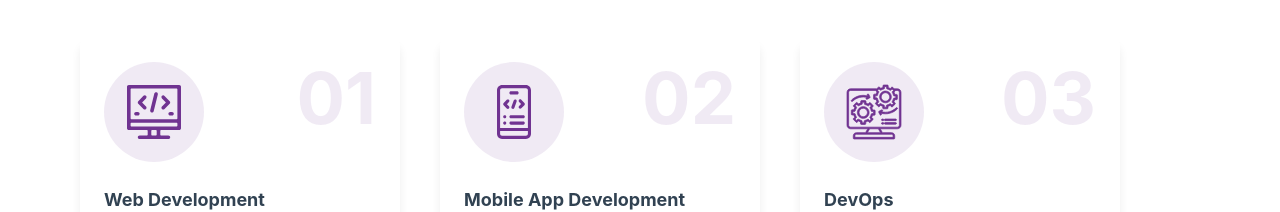
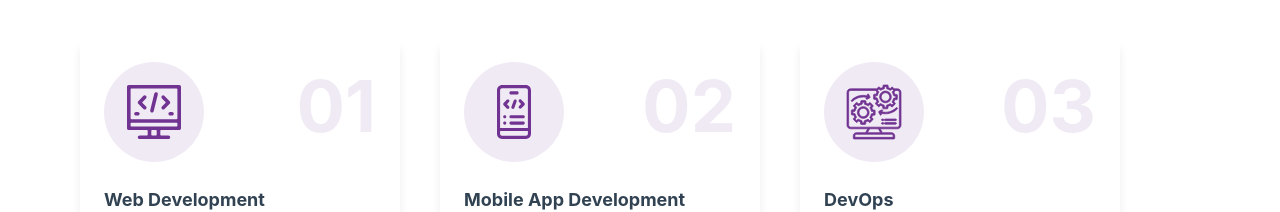
Before and after one commit to CLEVIT-Development/clevit-fe, a React (Vite) app: page / in a window 1280 px wide. Shown: the part 550-762 px from the top of the page. Built offline with nearby package versions, Linux system fonts and the light colour scheme.

Commit message:
ref: refactor orders

```diff
--- a/src/components/ui/ServiceCard.tsx
+++ b/src/components/ui/ServiceCard.tsx
@@ -14,7 +14,7 @@ const ServiceCard = ({ Icon, order, title, description }: Props) => {
         <div className="bg-purple200 rounded-full w-[100px] h-[100px] flex items-center justify-center">
           {Icon}
         </div>
-        <p className="text-purple200 text-7xl font-bold">{order}</p>
+        <p className="text-purple200 text-7xl font-bold mt-2">{order}</p>
       </div>
       <p className="text-gray200 text-md mt-6 mb-5">{title}</p>
       <p className="text-gray200 text-base">{description}</p>
--- a/src/pages/HomePage.tsx
+++ b/src/pages/HomePage.tsx
@@ -12,7 +12,7 @@ const HomePage = () => {
             key={id}
             title={title}
             Icon={<Icon />}
-            order={index - 10 < 0 ? `0${index + 1}` : `${index + 1}`}
+            order={index - 9 < 0 ? `0${index + 1}` : `${index + 1}`}
             description={description}
           />
         ))}
```
